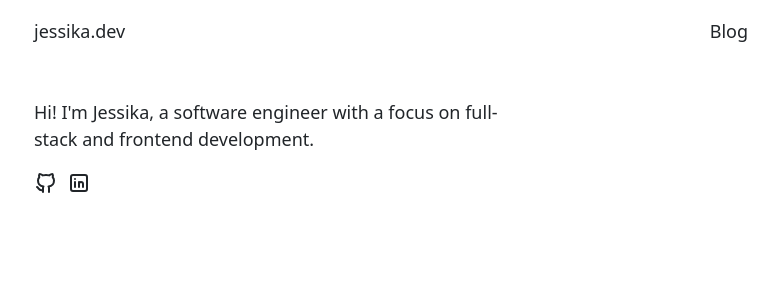
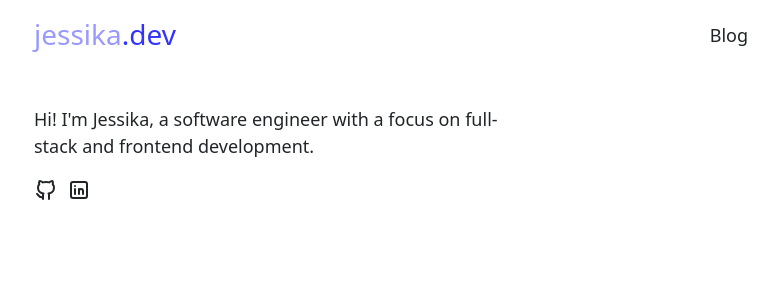
Before and after one commit to jessika/jessika.dev, a Next.js app: page / in a window 1280 px wide. Shown: the top 300 px of the page, without its empty margins (240-1018 px from the left). Built offline with nearby package versions, Linux system fonts and the light colour scheme.

Commit message:
Use colorful bigger site title

```diff
--- a/components/Layout.module.scss
+++ b/components/Layout.module.scss
@@ -5,6 +5,7 @@
 }
 
 .nav {
+  align-items: center;
   display: flex;
   justify-content: space-between;
 }
@@ -23,3 +24,18 @@ a.headerItem {
 .headerItem {
   margin-right: 1rem;
 }
+
+.logoJessika {
+  color: #9999ff;
+}
+
+.logoDev {
+  color: #3333ff;
+}
+
+.logoDev,
+.logoJessika {
+  font-size: 28px;
+  font-weight: 500;
+  line-height: 1.2;
+}
--- a/components/Layout.tsx
+++ b/components/Layout.tsx
@@ -24,7 +24,8 @@ export default function Layout({ children }: { children: React.ReactNode }) {
       <header className={styles.header}>
         <nav className={styles.nav}>
           <Link className={styles.headerItem} href="/">
-            jessika.dev
+            <span className={styles.logoJessika}>jessika</span>
+            <span className={styles.logoDev}>.dev</span>
           </Link>
           <div>
             <Link className={styles.headerItem} href="/blog">
```
